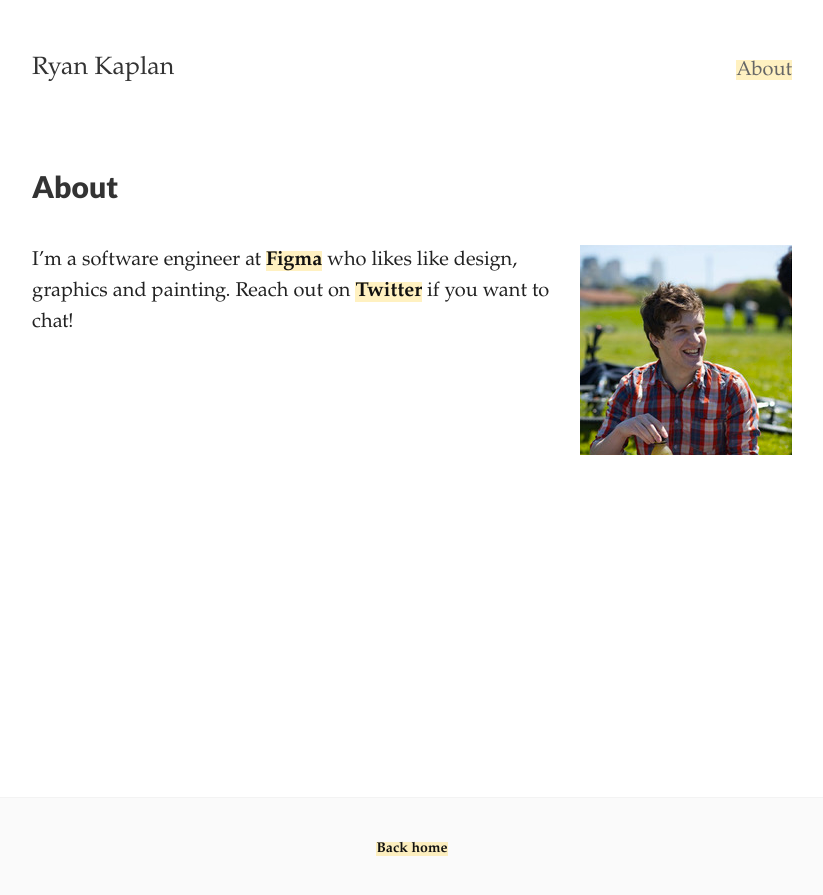
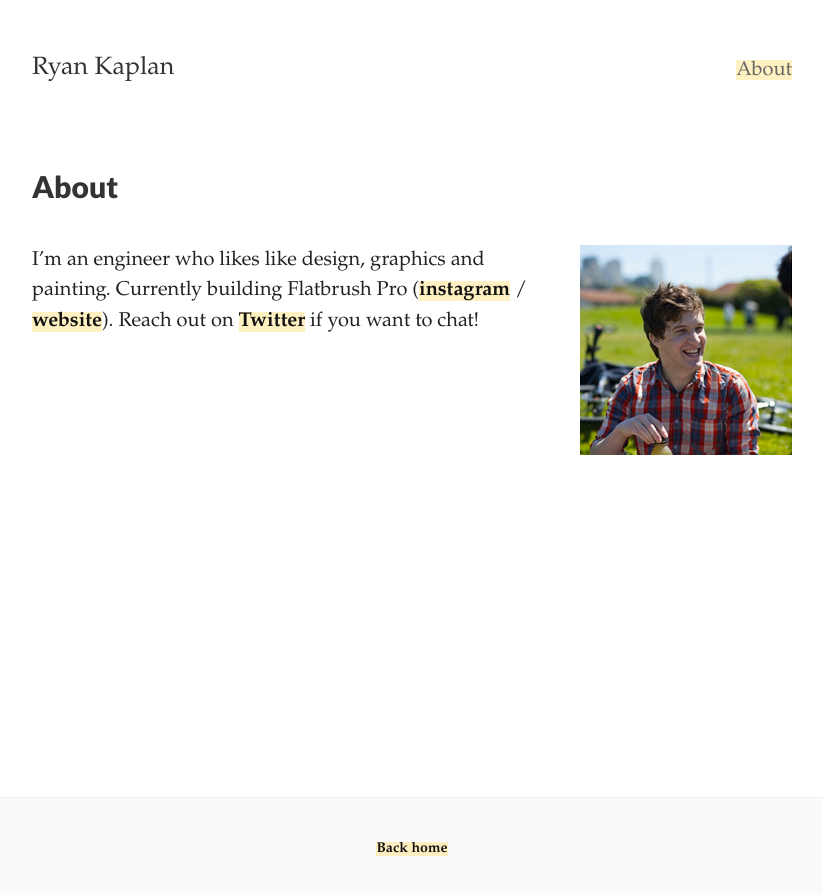
Before and after one commit to ryankaplan/ryankaplan.github.io, a Jekyll site: the page built from about.md, in a window 1280 px wide. Shown: the top 895 px of the page, without its empty margins (228-1051 px from the left). Built offline with Jekyll 4.4.1, drawn with Linux system fonts in a browser that asks for light colours.

Commit message:
update about page

```diff
--- a/about.md
+++ b/about.md
@@ -7,4 +7,4 @@ tags: about
 
 <img style="float: right; margin: 0px 0px 20px 20px;" src="/images/me.png">
 
-I'm a software engineer at [Figma](https://www.figma.com/) who likes like design, graphics and painting. Reach out on [Twitter](https://twitter.com/ryanjkaplan) if you want to chat!
+I'm an engineer who likes like design, graphics and painting. Currently building Flatbrush Pro ([instagram](https://www.instagram.com/flatbrushpro) / [website](https://flatbrush.pro)). Reach out on [Twitter](https://twitter.com/ryanjkaplan) if you want to chat!
```
